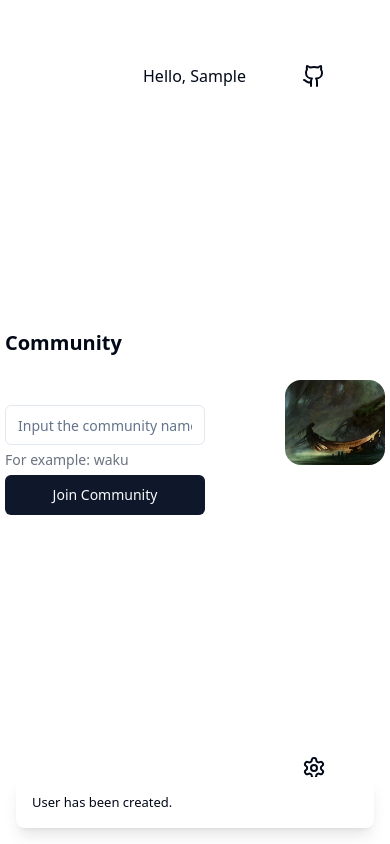
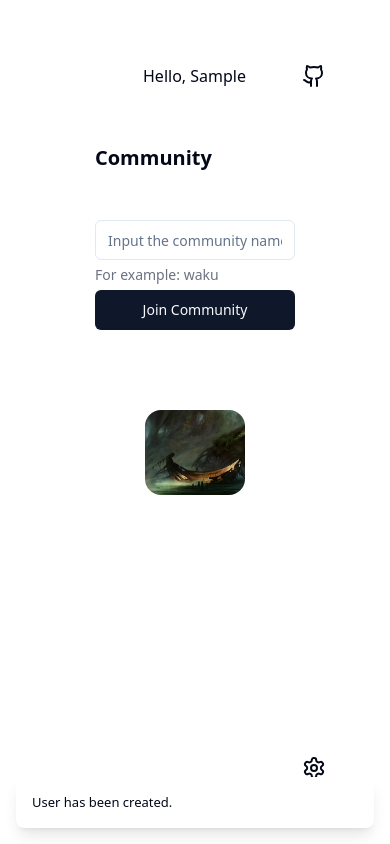
Before and after one commit to threeproto/ferry-chat, a React (Vite) app: page / in a window 390 px wide. Both pictures are taken after typing "Sample" into the empty fields and a click on the button "Create". Built offline with nearby package versions, Linux system fonts and the light colour scheme.

Commit message:
fix mobile layout

```diff
--- a/src/App.tsx
+++ b/src/App.tsx
@@ -352,9 +352,22 @@
   };
 
   return (
-    <div className="flex flex-row items-center justify-center gap-20">
+    <div>
+      <div className="absolute right-36 top-16 flex flex-row gap-2 items-center">
+        <Label className="text-md">Hello, {username}</Label>
+      </div>
+
+      <div className="absolute right-16 top-16 flex flex-row gap-2 items-center">
+        <a href="https://github.com/threeproto/ferry-chat" target="_blank">
+          <Github />
+        </a>
+      </div>
+
+      <div className="absolute right-16 bottom-16">{settingsDialog()}</div>
+
+      <div className="flex flex-col items-center justify-center gap-20 md:flex-row">
         {username && (
-        <div className="flex flex-col gap-5">
+          <div className="flex flex-col gap-5 mt-36 md:mt-10">
             <h1 className="text-xl font-bold mb-2">Community</h1>
             <ul>
               {joinedCommunities.map((item, index) => (
@@ -392,7 +405,7 @@
           </div>
         )}
 
-      <div className="flex flex-col gap-10 items-center justify-center h-screen">
+        <div className="flex flex-col gap-10 items-center justify-center md:mt-36">
           <img
             height={100}
             width={100}
@@ -400,18 +413,6 @@
             alt="logo"
             className="rounded-2xl"
           />
-
-        <div className="absolute right-36 top-16 flex flex-row gap-2 items-center">
-          <Label className="text-md">Hello, {username}</Label>
-        </div>
-
-        <div className="absolute right-16 top-16 flex flex-row gap-2 items-center">
-          <a href="https://github.com/threeproto/ferry-chat" target="_blank">
-            <Github />
-          </a>
-        </div>
-
-        <div className="absolute right-16 bottom-16">{settingsDialog()}</div>
 
           {!username && (
             <div className="flex w-full max-w-sm items-center space-x-2">
@@ -455,6 +456,7 @@
           )}
         </div>
       </div>
+    </div>
   );
 }
 
```
Lines whose indentation alone changed are shown as unchanged.
